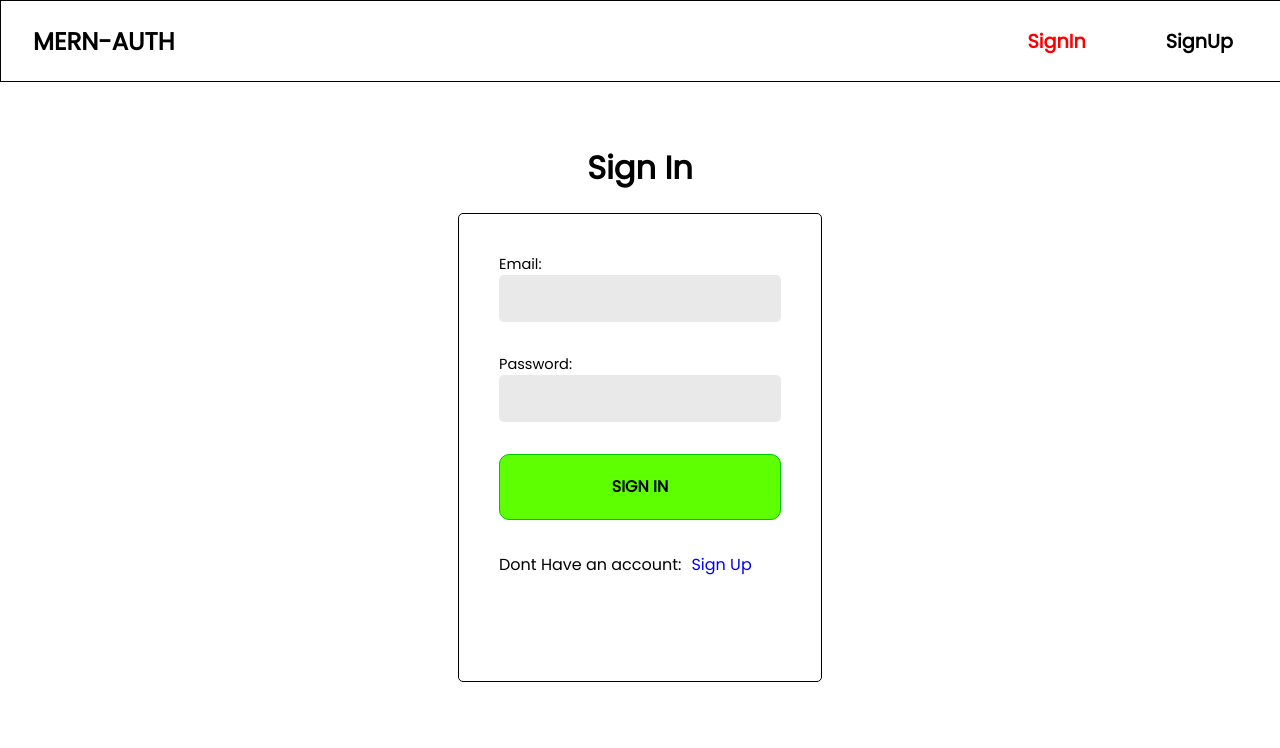
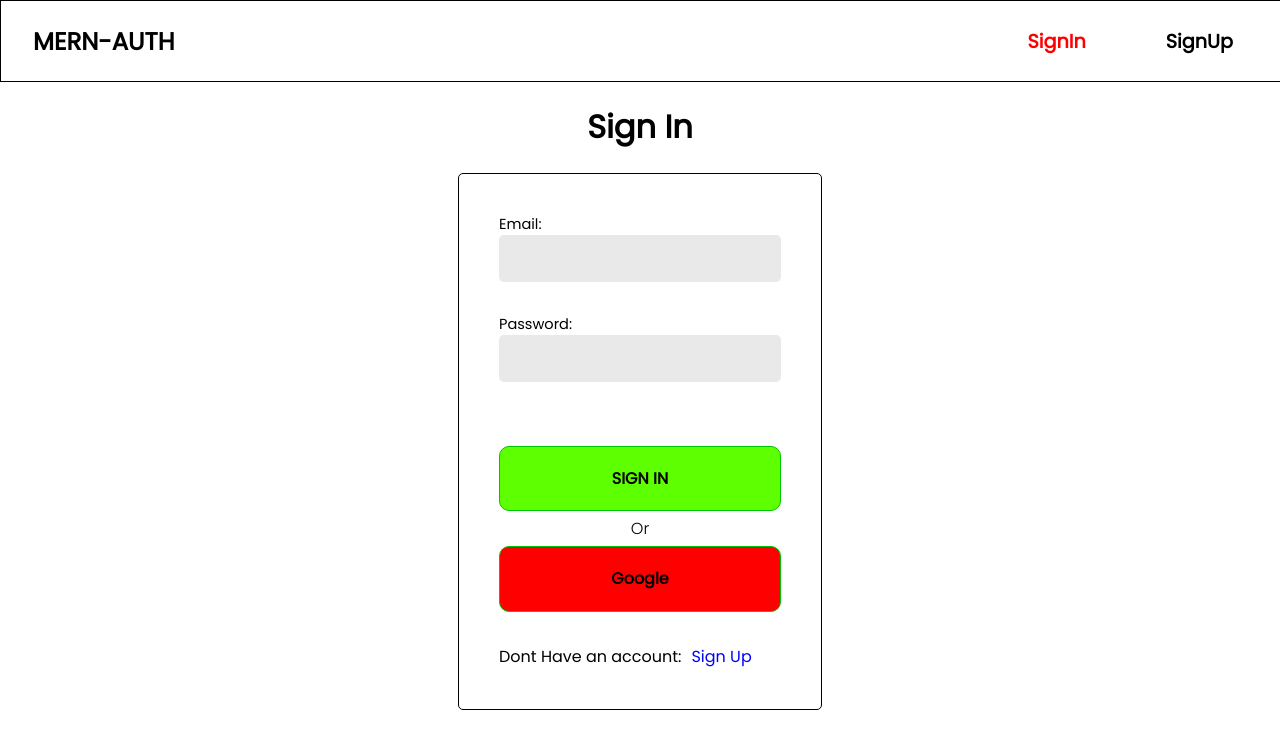
Before and after one commit to GeethoshGv/MERN-AUTH, a React (Vite) app in the folder client/: page /sign-in in a window 1280 px wide. Shown: the top 748 px of the page. Built offline with nearby package versions, Linux system fonts and the light colour scheme.

Commit message:
added button component for google auth

```diff
--- /dev/null
+++ b/client/src/oauth/Oauth.jsx
@@ -0,0 +1,12 @@
+import React from "react";
+import "./oauth.scss";
+
+const Oauth = () => {
+  return (
+    <button type="button" className="oauth_button">
+      Google
+    </button>
+  );
+};
+
+export default Oauth;
--- /dev/null
+++ b/client/src/oauth/oauth.scss
@@ -0,0 +1,4 @@
+.oauth_button {
+  padding: 3px;
+  background-color: red !important;
+}
--- a/client/src/pages/signin/SignIn.jsx
+++ b/client/src/pages/signin/SignIn.jsx
@@ -1,6 +1,8 @@
 import React from "react";
 import { Link, useNavigate } from "react-router-dom";
 import { useState } from "react";
+import Oauth from "../../oauth/Oauth.jsx";
+import "./signin.scss";
 import {
   signInStart,
   signInSuccess,
@@ -68,9 +70,14 @@ const SignIn = () => {
               onChange={handleChange}
             />
           </div>
+          <p className="signin_error">
+            {error ? error.message || "Something went wrong!" : ""}
+          </p>
 
-          <div className="input_div button_div">
+          <div className="input_div button_div_sign">
             <button>{loading ? "Loading..." : "SIGN IN"}</button>
+            <span>Or</span>
+            <Oauth />
           </div>
           <div className="bottom-text">
             <p>Dont Have an account:</p>
@@ -78,7 +85,6 @@ const SignIn = () => {
               <span>Sign Up</span>
             </Link>
           </div>
-          <p>{error ? error.message || "Something went wrong!" : ""}</p>
         </form>
       </div>
     </div>
--- a/client/src/pages/signin/signin.scss
+++ b/client/src/pages/signin/signin.scss
@@ -0,0 +1,25 @@
+.button_div_sign {
+  display: flex;
+  gap: 5px;
+  button {
+    background-color: #5eff00;
+    border: 1px solid rgb(0, 197, 0);
+    // border: none;
+    padding: 1.2rem;
+    border-radius: 10px;
+    font-size: 1rem;
+    font-weight: bold;
+    font-family: "Poppins", sans-serif;
+  }
+  span {
+    width: 100%;
+    text-align: center;
+    color: black;
+    font-weight: lighter;
+    // border: 1px solid red;
+  }
+}
+
+.signin_error {
+  margin: 0;
+}
--- a/client/src/pages/signup/SignUp.jsx
+++ b/client/src/pages/signup/SignUp.jsx
@@ -1,6 +1,7 @@
 import React from "react";
 import { Link, useNavigate } from "react-router-dom";
 import { useState } from "react";
+import Oauth from "../../oauth/Oauth";
 import "./signup.scss";
 
 const SignUp = () => {
@@ -98,6 +99,7 @@ const SignUp = () => {
           <div className="pass_check"></div>
           <div className="input_div button_div">
             <button>{loading ? "Loading..." : "SIGN UP"}</button>
+            <Oauth />
           </div>
           <div className="bottom-text">
             <p>Have an account:</p>
--- a/client/src/pages/signup/signup.scss
+++ b/client/src/pages/signup/signup.scss
@@ -2,7 +2,7 @@
   display: flex;
   align-items: center;
   justify-content: center;
-  height: 80vh;
+  height: 100%;
   width: 100%;
   flex-direction: column;
 
@@ -43,6 +43,8 @@
 }
 
 .button_div {
+  display: flex;
+  gap: 1rem;
   button {
     background-color: #5eff00;
     border: 1px solid rgb(0, 197, 0);
```
Also changed, not shown: client/src/firebase/Firebase.jsx (added, +17 -0 lines), 1 other file (tests, documents, lock files or other folders).
